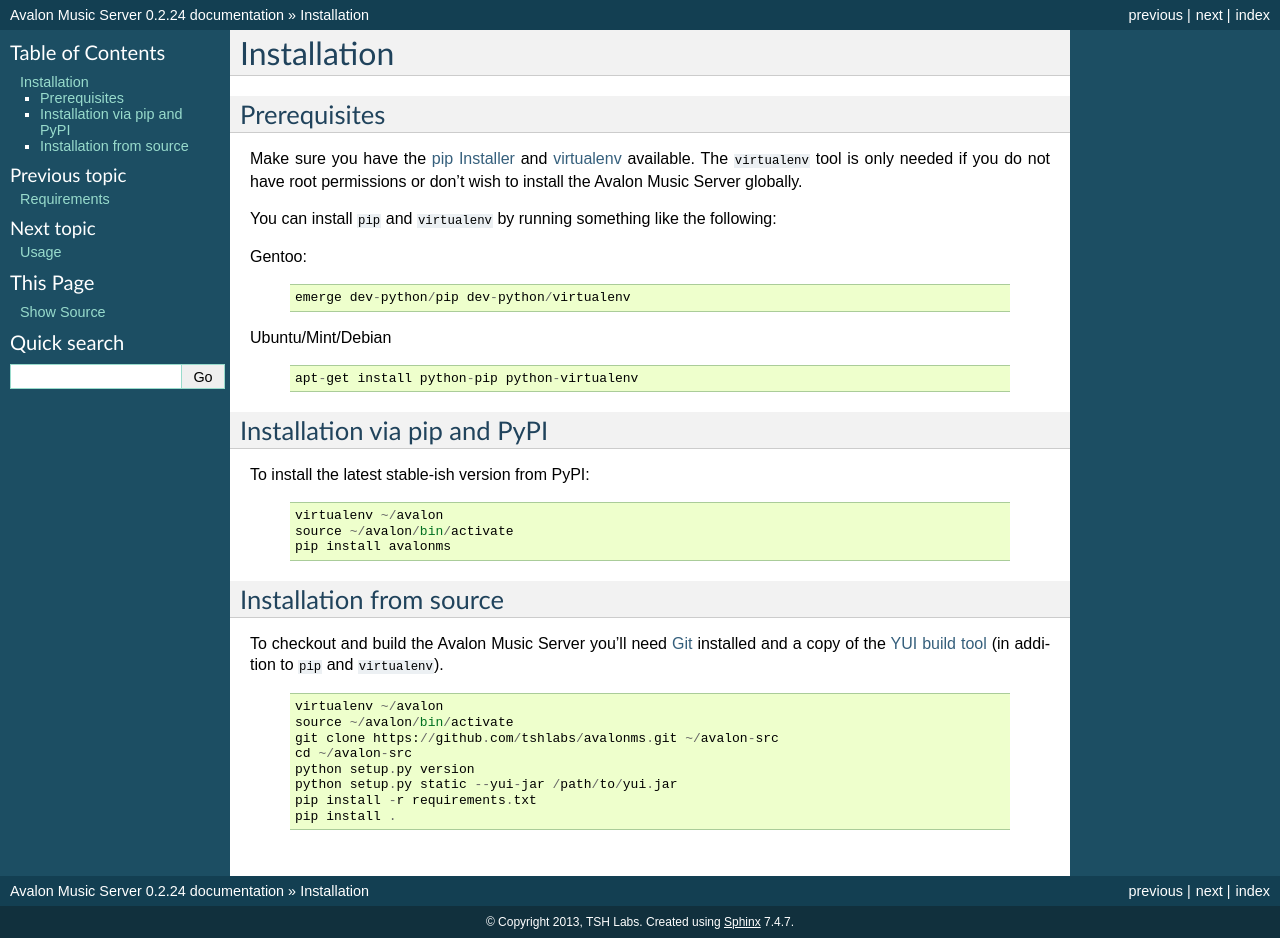
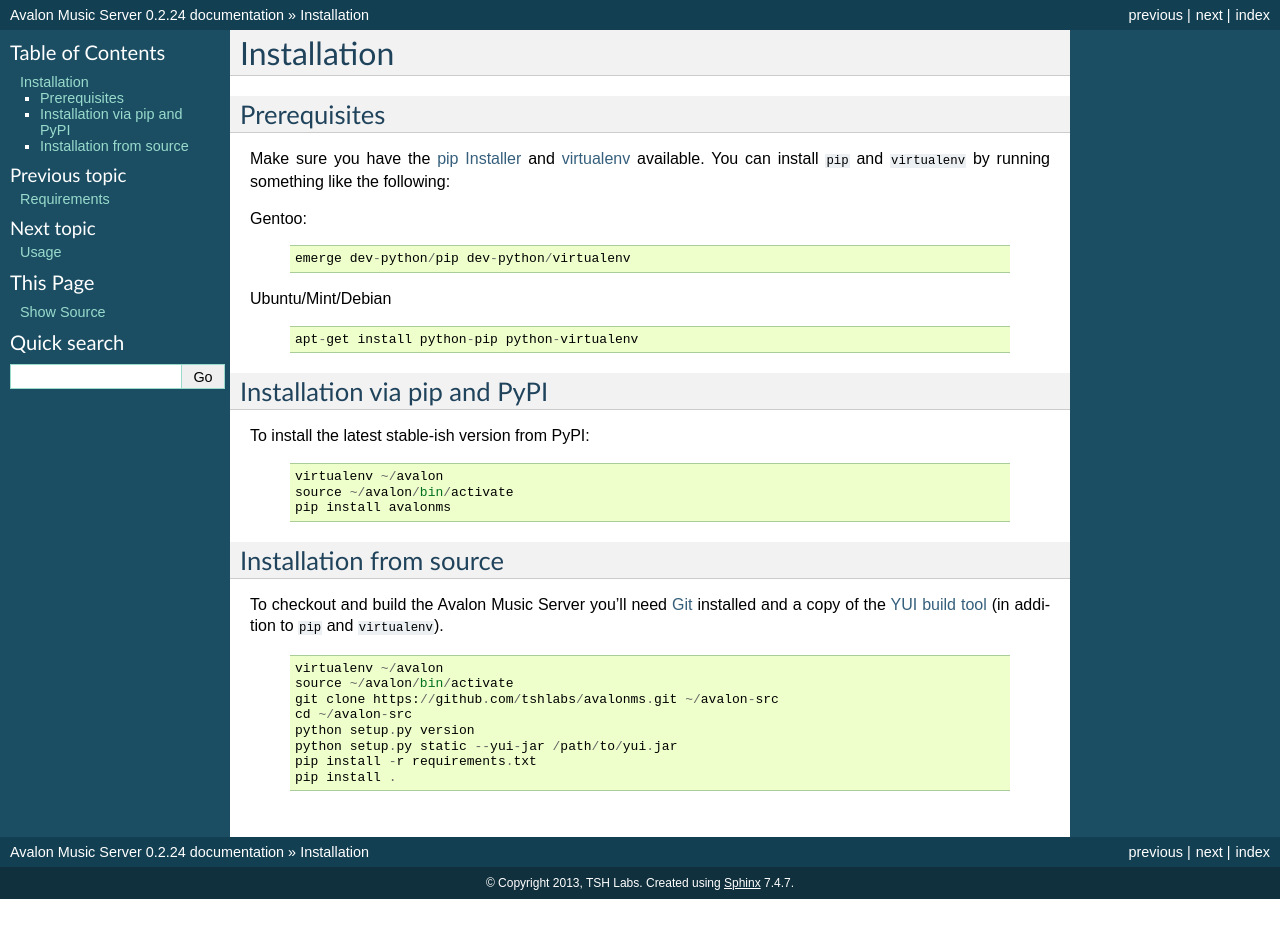
Before and after one commit to 56quarters/avalonms, a Sphinx documentation site: the page built from doc/installation.rst, in a window 1280 px wide. Built offline with Sphinx 7.4.7, drawn with Linux system fonts in a browser that asks for light colours; after the commit the page ends 900 px from its top, so only the background shows below that.

Commit message:
Remove comment about global install.

```diff
--- a/doc/installation.rst
+++ b/doc/installation.rst
@@ -5,12 +5,8 @@
 ~~~~~~~~~~~~~
 
 Make sure you have the `pip Installer <http://www.pip-installer.org/>`_ and
-`virtualenv <http://www.virtualenv.org/>`_ available. The ``virtualenv`` tool
-is only needed if you do not have root permissions or don't wish to install
-the Avalon Music Server globally.
-
-You can install ``pip`` and ``virtualenv`` by running something like the
-following:
+`virtualenv <http://www.virtualenv.org/>`_ available. You can install ``pip``
+and ``virtualenv`` by running something like the following:
 
 Gentoo:
 
```
